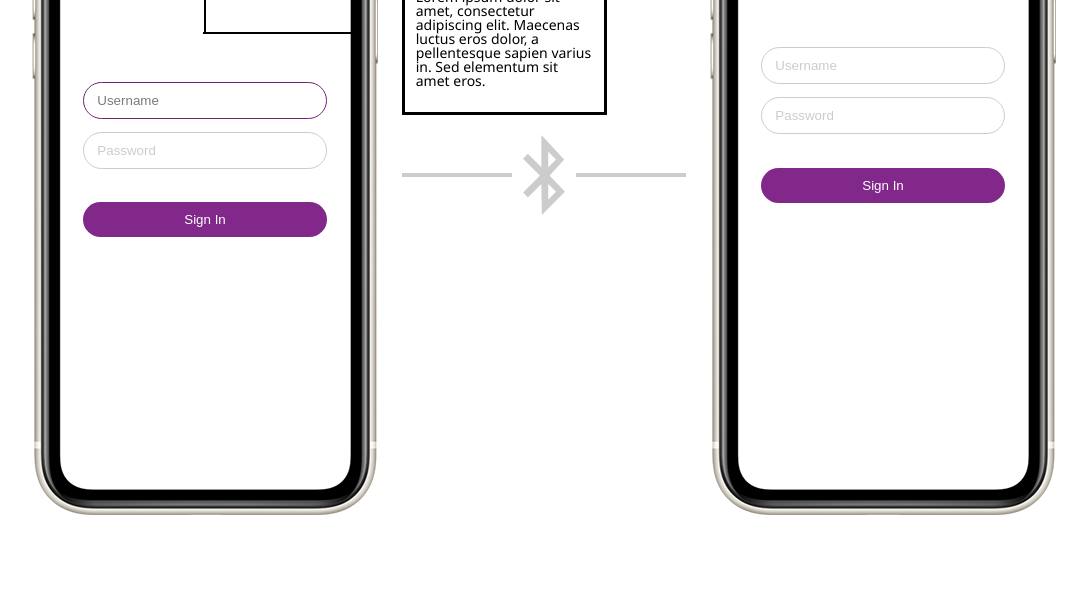
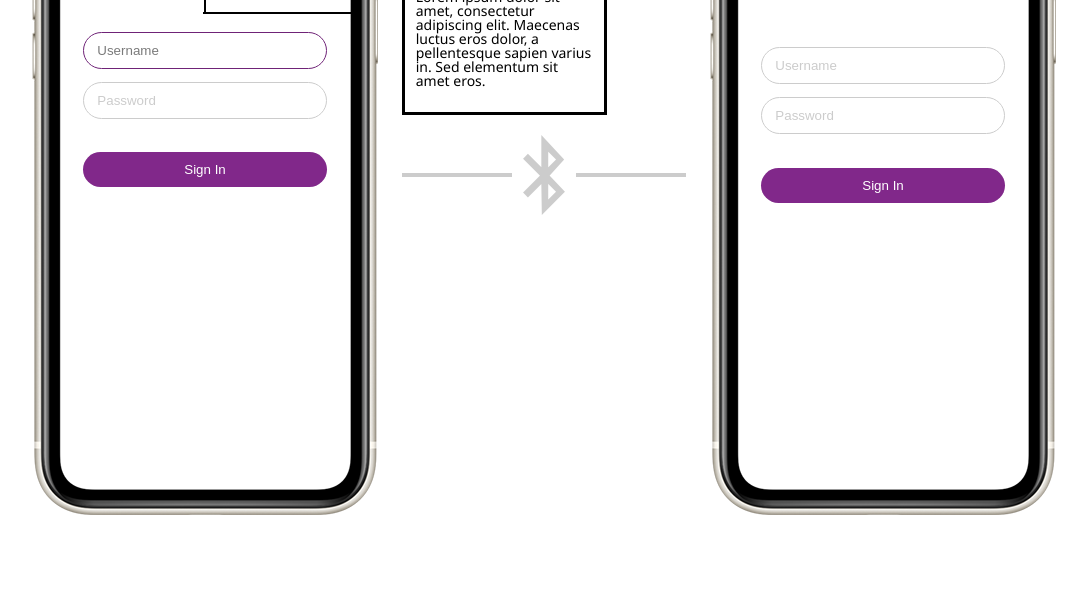
Before and after one commit to daveg1/attendr_business, a plain HTML site: page demo.html in a window 1280 px wide. Shown: the part 208-800 px from the top of the page, without its empty margins (96-1183 px from the left). Drawn offline with Linux system fonts and the light colour scheme.

Commit message:
Changed tooltip lines to position: absolute

```diff
--- a/public/styles/main.css
+++ b/public/styles/main.css
@@ -580,6 +580,7 @@ hr {
 }
 
 #tooltip-line-1 {
+    position: absolute;
     width: 0;
     height: 0;
     animation: line-down 1s;
@@ -589,7 +590,7 @@ hr {
 #tooltip-line-2 {
     position: absolute;
     left: 120px;
-    bottom: 0;
+    bottom: -30px;
     width: 0;
     height: 0;
     animation: line-right 1s;
@@ -599,7 +600,7 @@ hr {
 
 @keyframes line-down {
     100% {
-        height: 50px;
+        height: 30px;
         border-right: 2px solid #000;
     }
 }
```
